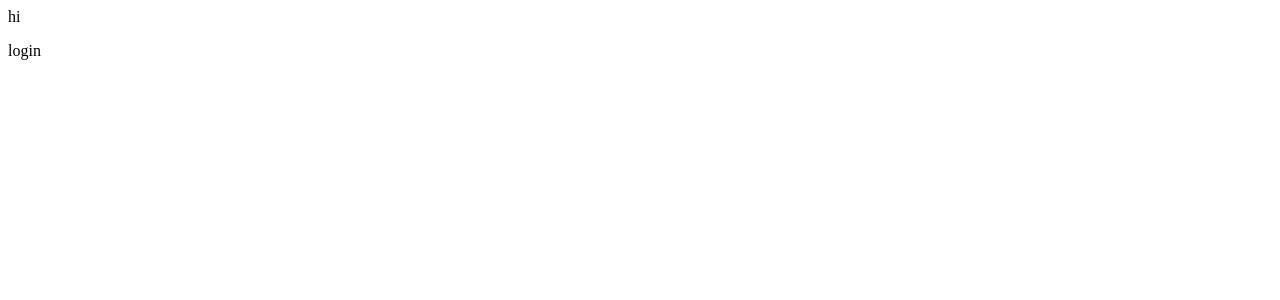
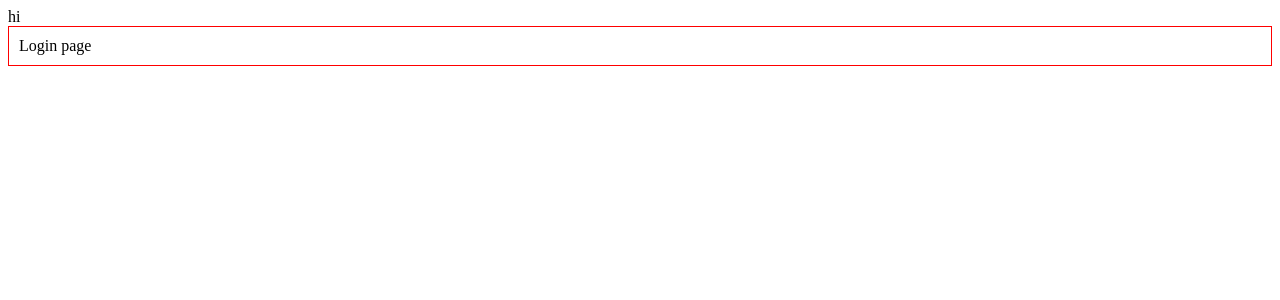
Before and after one commit to rBortnikas/server-explorer, a React (Create React App) app: page / in a window 1280 px wide. Shown: the top 300 px of the page. Built offline with nearby package versions, Linux system fonts and the light colour scheme.

Commit message:
add some pages

```diff
--- a/src/App.tsx
+++ b/src/App.tsx
@@ -4,6 +4,9 @@ import { Router, Route, Switch } from "react-router";
 
 import { configureStore, history } from "./store";
 import { Paths } from "./paths";
+import { Login } from "./pages/Login/Login";
+import { Servers } from "./pages/Servers/Servers";
+import { NotFound } from "./pages/NotFound/NotFound";
 
 export function App() {
   const store = configureStore();
@@ -13,9 +16,9 @@ export function App() {
       <Router history={history}>
         <div>hi</div>
         <Switch>
-          <Route path={Paths.Root} exact component={() => <p>login</p>} />
-          <Route path={Paths.Servers} exact component={() => <p>servers</p>} />
-          <Route path={Paths.Any} component={() => <p>404</p>} />
+          <Route path={Paths.Root} exact component={Login} />
+          <Route path={Paths.Servers} exact component={Servers} />
+          <Route path={Paths.Any} component={NotFound} />
         </Switch>
       </Router>
     </Provider>
--- /dev/null
+++ b/src/pages/Login/Login.tsx
@@ -0,0 +1,11 @@
+import React from "react";
+import styled from "styled-components";
+
+export function Login() {
+  return <Wrapper>Login page</Wrapper>;
+}
+
+const Wrapper = styled.div`
+  border: 1px solid red;
+  padding: 10px;
+`;
--- /dev/null
+++ b/src/pages/NotFound/NotFound.tsx
@@ -0,0 +1,5 @@
+import React from "react";
+
+export function NotFound() {
+  return <div>NotFound page</div>;
+}
--- /dev/null
+++ b/src/pages/Servers/Servers.tsx
@@ -0,0 +1,5 @@
+import React from "react";
+
+export function Servers() {
+  return <div>Servers page</div>;
+}
```
